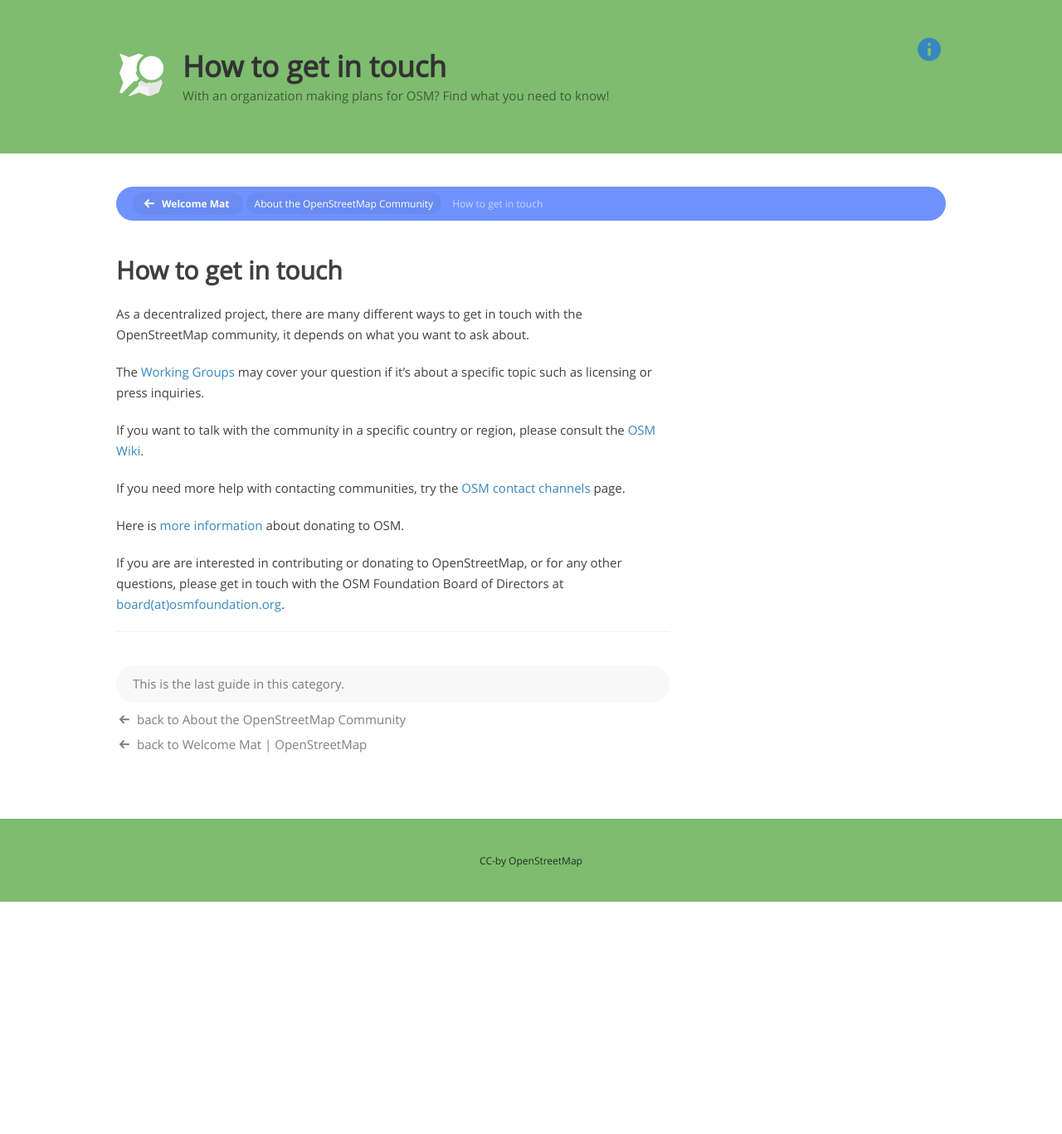
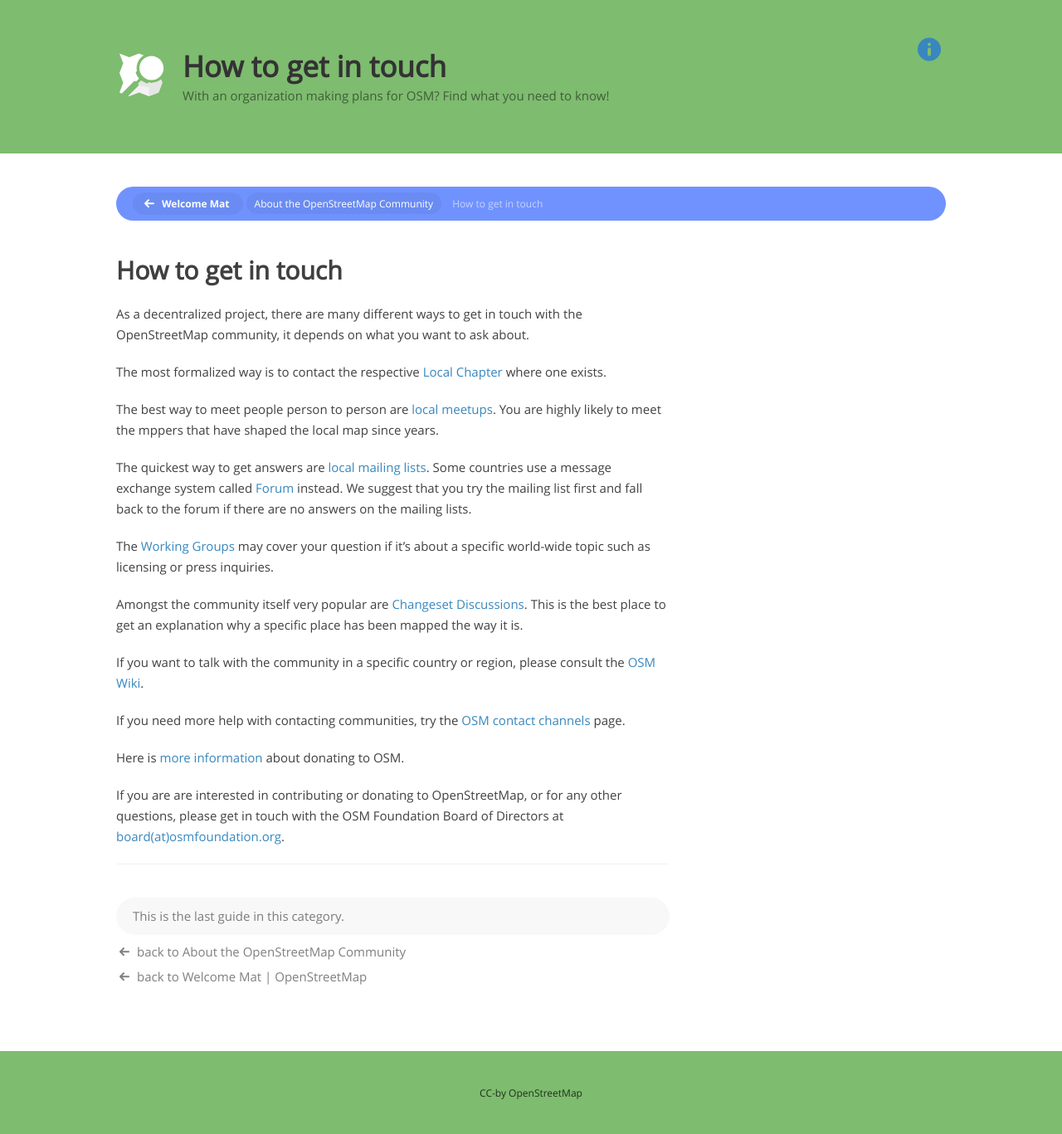
Before and after one commit to osmfoundation/welcome-mat, a Jekyll site: the page built from about-osm-community/_posts/0000-01-07-get-in-touch.md, in a window 1280 px wide. Shown: the whole page at 83% size. Built offline with Jekyll 4.4.1, drawn with Linux system fonts in a browser that asks for light colours; before the commit the page ends 1087 px from its top, so only the background shows below that.

Commit message:
Added well-known and popular communication channels.

```diff
--- a/about-osm-community/_posts/0000-01-07-get-in-touch.md
+++ b/about-osm-community/_posts/0000-01-07-get-in-touch.md
@@ -4,7 +4,15 @@
 
 As a decentralized project, there are many different ways to get in touch with the OpenStreetMap community, it depends on what you want to ask about.
 
-The [Working Groups]({{site.baseurl}}/about-osm-community/working-groups/) may cover your question if it’s about a specific topic such as licensing or press inquiries.
+The most formalized way is to contact the respective [Local Chapter](https://wiki.openstreetmap.org/wiki/Foundation/Local_Chapters#Active_local_chapters) where one exists.
+
+The best way to meet people person to person are [local meetups](http://usergroups.openstreetmap.de/). You are highly likely to meet the mppers that have shaped the local map since years.
+
+The quickest way to get answers are [local mailing lists](https://lists.openstreetmap.org/listinfo). Some countries use a message exchange system called [Forum](https://forum.openstreetmap.org/) instead. We suggest that you try the mailing list first and fall back to the forum if there are no answers on the mailing lists.
+
+The [Working Groups]({{site.baseurl}}/about-osm-community/working-groups/) may cover your question if it’s about a specific world-wide topic such as licensing or press inquiries.
+
+Amongst the community itself very popular are [Changeset Discussions](https://blog.openstreetmap.org/2014/11/02/introducing-changeset-discussions/). This is the best place to get an explanation why a specific place has been mapped the way it is.
 
 If you want to talk with the community in a specific country or region, please consult the [OSM Wiki](wiki.openstreetmap.org){:target="_blank"}.
 
```
